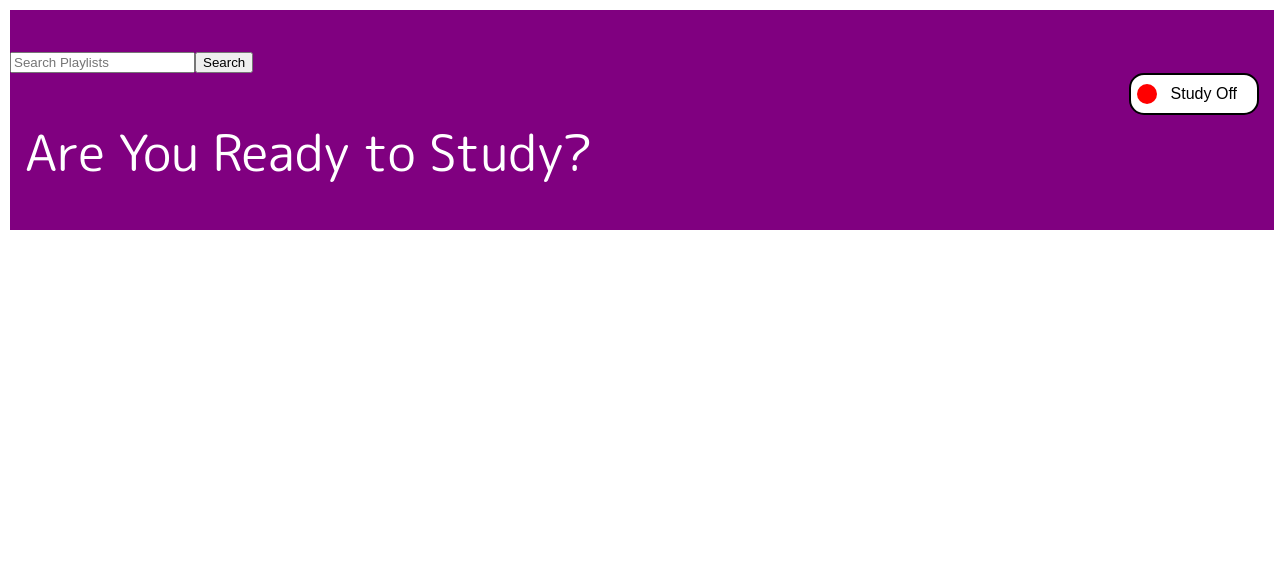
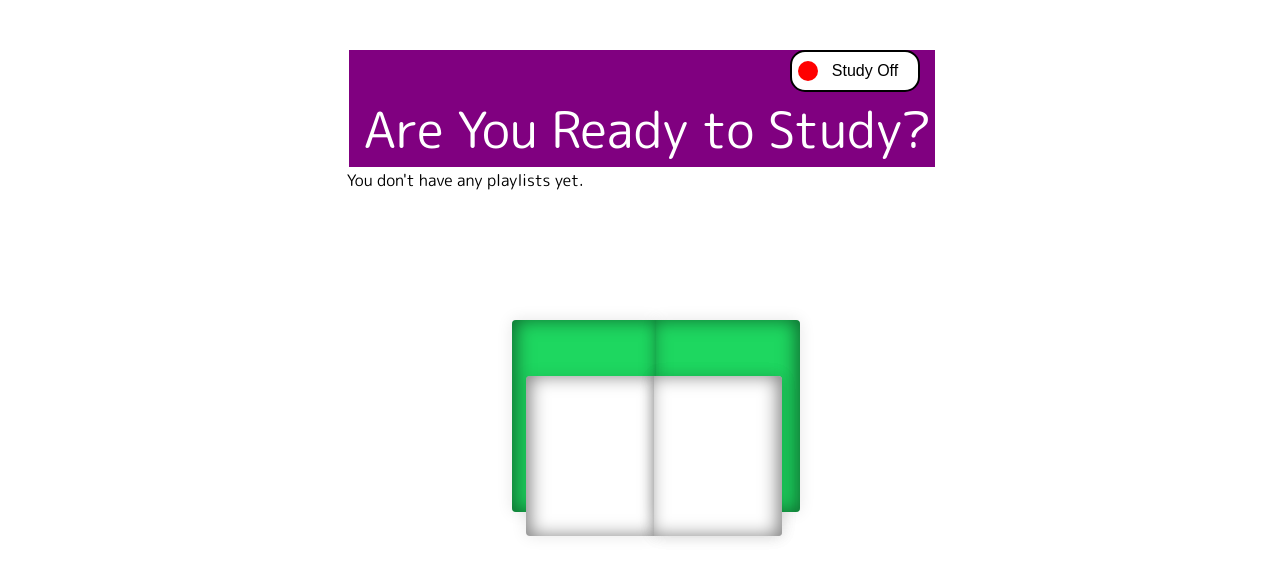
Before and after one commit to ossd-s24/spicetify-study-banger-app, a React app: page / in a window 1280 px wide. Shown: the top 580 px of the page. Built offline with nearby package versions, Linux system fonts and the light colour scheme; the HTML template or start-up script is replaced by a standard one.

Commit message:
pull user playlist

```diff
--- a/src/ReadyToStudyPage.tsx
+++ b/src/ReadyToStudyPage.tsx
@@ -1,48 +1,53 @@
-import React, { useState } from 'react';
+import React from 'react';
 import styles from './css/app.module.scss';
-import SpotifyService from './SpotifyService';
-
-interface Props {
-  onStartStudy: () => void;
-  onSelectPlaylist: (playlistId: string) => void;
-}
 
 interface Playlist {
   id: string;
   name: string;
 }
 
-const ReadyToStudyPage: React.FC<Props> = ({ onStartStudy, onSelectPlaylist }) => {
-  const [query, setQuery] = useState('');
-  const [playlists, setPlaylists] = useState<Playlist[]>([]);
+interface Props {
+  onStartStudy: () => void;
+  onSelectPlaylist: (playlistId: string) => void;
+  userPlaylists: Playlist[];
+}
 
-  const handleSearch = async () => {
-    const results = await SpotifyService.searchPlaylists(query);
-    setPlaylists(results);
-  };
+const ReadyToStudyPage: React.FC<Props> = ({ onStartStudy, onSelectPlaylist, userPlaylists }) => {
+  return (
+    <div className={styles.readyToStudyPage}>
+      <div className={styles.background_image}>
+        <button className={`${styles.button} ${styles.border_red}`} onClick={onStartStudy}>
+          <span className={`${styles.circle} ${styles.red}`} /> Study Off
+        </button>
+        <div className={styles.title}>Are You Ready to Study?</div>
+      </div>
 
-  return (
-    <>
-      <div className={styles.background_image}>
-        <input
-          type="text"
-          value={query}
-          onChange={(e) => setQuery(e.target.value)}
-          placeholder="Search Playlists"
-        />
-        <button onClick={handleSearch}>Search</button>
-        <button className={`${styles.button} ${styles.border_red}`} onClick={onStartStudy}>
-          <span className={`${styles.circle} ${styles.red}`} />{"Study Off"}
-        </button>
-        <div className={styles.title}>{"Are You Ready to Study?"}</div>
+      <div className={styles.playlistContainer}>
+        {userPlaylists.length > 0 ? (
+          userPlaylists.map((playlist) => (
+            <div
+              key={playlist.id}
+              className={styles.playlistItem}
+              onClick={() => onSelectPlaylist(playlist.id)}
+            >
+              {playlist.name}
+            </div>
+          ))
+        ) : (
+          <div className={styles.noPlaylistsMessage}>You don't have any playlists yet.</div>
+        )}
       </div>
-      {playlists.map((playlist) => (
-        <div key={playlist.id} onClick={() => onSelectPlaylist(playlist.id)}>
-          {playlist.name}
-        </div>
-      ))}
-      <div className={styles.motivation}>{"Time to Hit the Books!"}</div>
-    </>
+
+      <div className={styles.motivation}>Time to Hit the Books!</div>
+
+      <div className={styles.book}>
+        <span className={styles.bookcover}></span>
+        <span className={`${styles.flip} ${styles.bookpage}`}></span>
+        <span className={`${styles.flip} ${styles.bookpage}`}></span>
+        <span className={styles.bookpage}></span>
+        <span className={`${styles.flip} ${styles.bookcover}`}></span>
+      </div>
+    </div>
   );
 };
 
--- a/src/SpotifyService.ts
+++ b/src/SpotifyService.ts
@@ -9,6 +9,18 @@ class SpotifyService {
       throw new Error("Access Token is not available.");
     }
     return accessToken;
+  }
+
+  //pulling users playlists
+  static async getUserPlaylists() {
+    const accessToken = this.getAccessToken();
+    const response = await fetch(`https://api.spotify.com/v1/me/playlists`, {
+      headers: {
+        'Authorization': `Bearer ${accessToken}`,
+      },
+    });
+    const data = await response.json();
+    return data.items;
   }
 
   // Search for playlists using Spotify's Search API
--- a/src/app.tsx
+++ b/src/app.tsx
@@ -4,12 +4,27 @@ import ReadyToStudyPage from './ReadyToStudyPage';
 import StudyTimePage from './StudyTimePage';
 import SpotifyService from './SpotifyService';
 
-class App extends React.Component<{}, { count: number; isStudyTime: boolean; selectedPlaylistId: string | null; }> {
+class App extends React.Component<{}, { count: number; isStudyTime: boolean; userPlaylists: any[]; selectedPlaylistId: string | null; }> {
   state = {
     count: 0,
     isStudyTime: false,
+    userPlaylists: [],
     selectedPlaylistId: null,
   };
+
+  componentDidMount() {
+    this.fetchUserPlaylists();
+  }
+
+  fetchUserPlaylists = async () => {
+    try {
+      const playlists = await SpotifyService.getUserPlaylists();
+      this.setState({ userPlaylists: playlists });
+    } catch (error) {
+      console.error('Error fetching user playlists:', error);
+      // Handle errors, e.g. by setting an error state or notifying the user
+    }
+  }
 
   toggleStudyTime = () => {
     this.setState((state) => ({
@@ -27,13 +42,13 @@ class App extends React.Component<{}, { count: number; isStudyTime: boolean; sel
   }
 
   renderPage = () => {
-    const { isStudyTime } = this.state;
+    const { isStudyTime, userPlaylists } = this.state;
 
     if (isStudyTime) {
       return <StudyTimePage onEndStudy={this.toggleStudyTime} />;
     }
 
-    return <ReadyToStudyPage onStartStudy={this.toggleStudyTime} onSelectPlaylist={this.handleSelectPlaylist} />;
+    return <ReadyToStudyPage onStartStudy={this.toggleStudyTime} userPlaylists={userPlaylists} onSelectPlaylist={this.handleSelectPlaylist} />;
   }
 
   render() {
```
